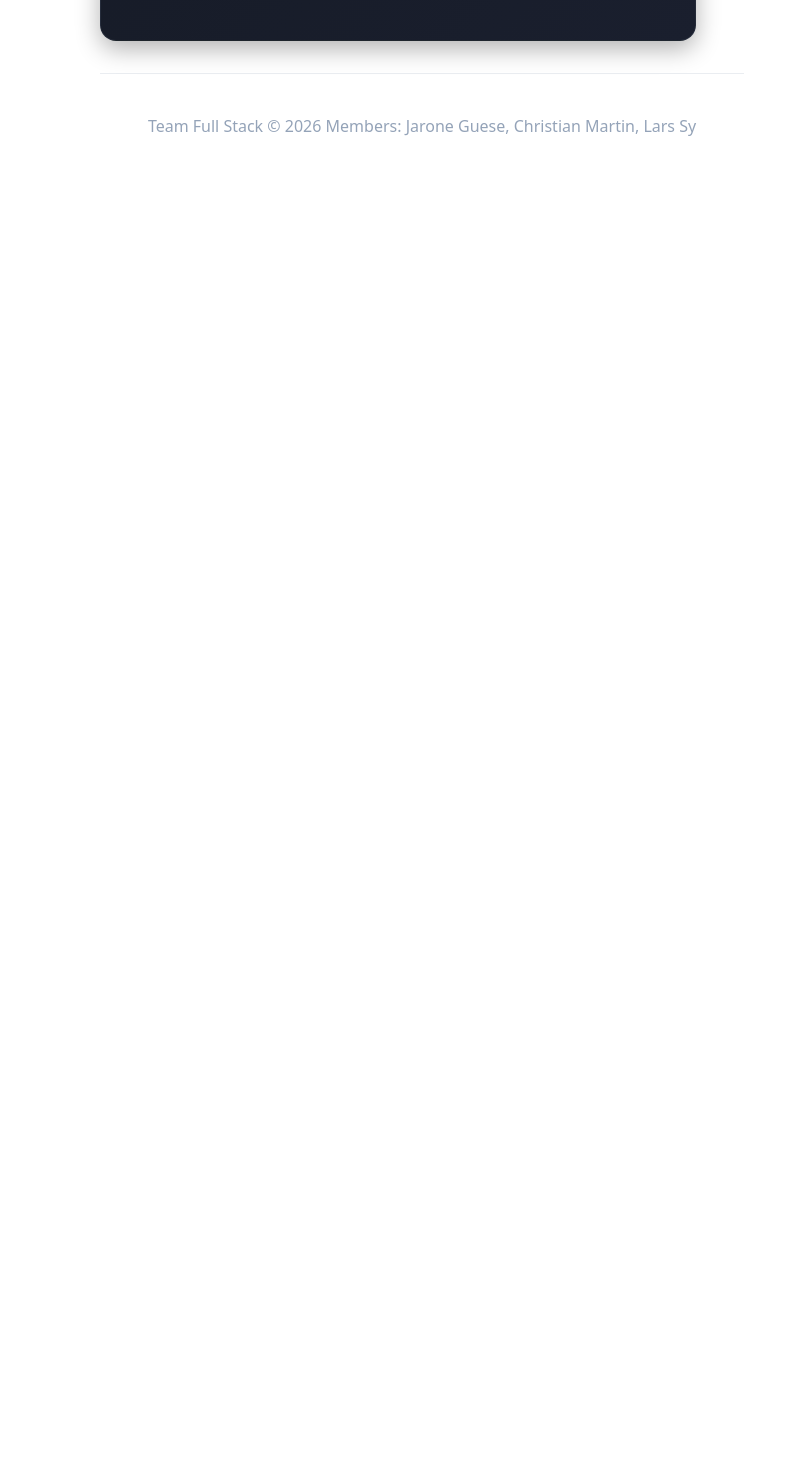
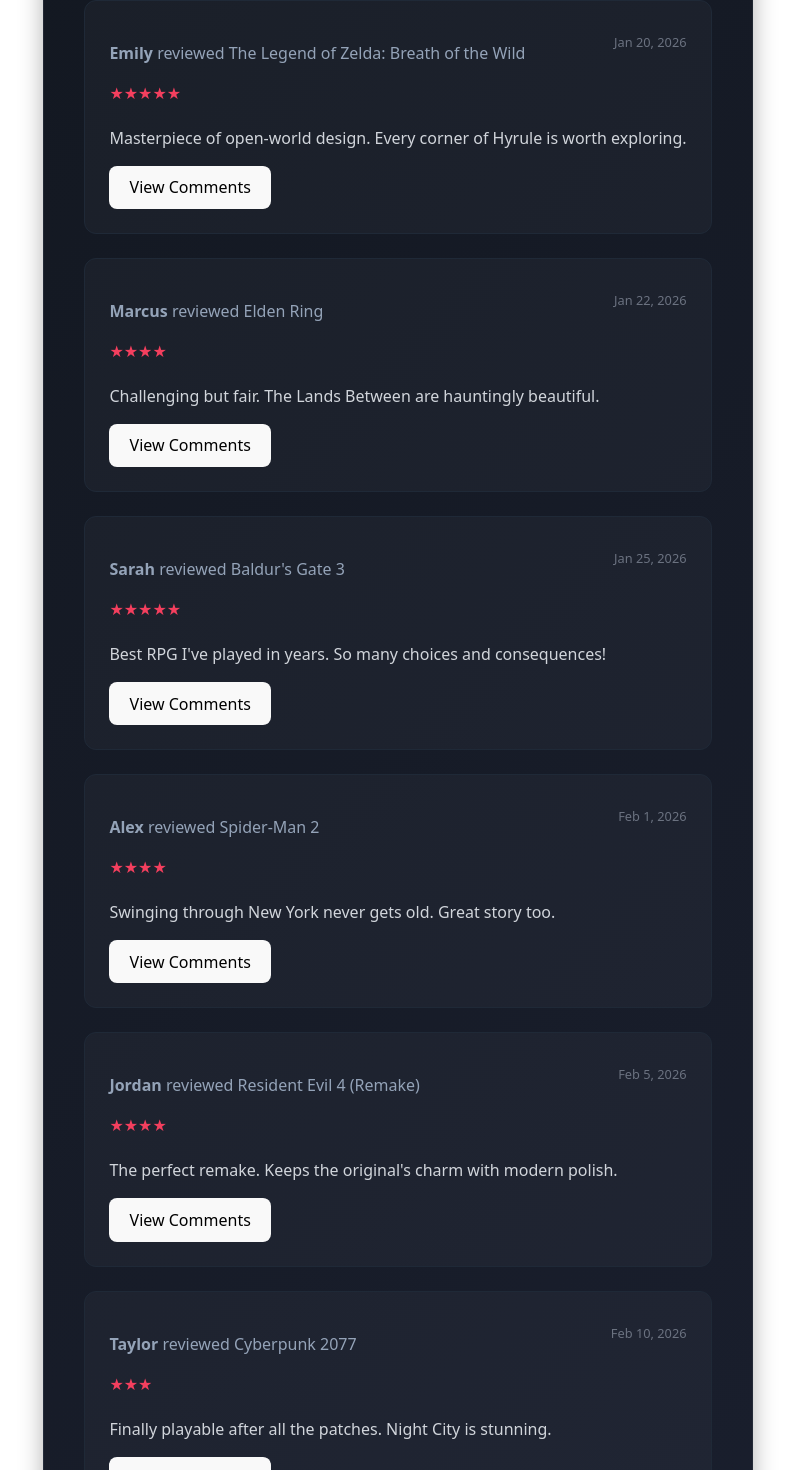
Before and after one commit to jguese3/full-stack-project, a React (Vite) app: page /reviews in a window 1280 px wide. Shown: the part 1840-3310 px from the top of the page, without its empty margins (242-1037 px from the left). Before the commit the page ends 2018 px from the top, so only its background shows below. Built offline with nearby package versions, Linux system fonts and the light colour scheme.

Commit message:
Updated data to become my testdata file

```diff
--- a/src/data/commentsdata.ts
+++ b/src/data/commentsdata.ts
@@ -22,4 +22,67 @@
     text: "Great game for relaxation.",
     date: "Jan 19, 2026",
   },
+  {
+    id: 4,
+    reviewId: 3,
+    username: "ActionFan",
+    text: "The combat is so satisfying!",
+    date: "Jan 20, 2026",
+  },
+  {
+    id: 5,
+    reviewId: 4,
+    username: "ZeldaFan92",
+    text: "This game changed the open-world genre forever.",
+    date: "Jan 21, 2026",
+  },
+  {
+    id: 6,
+    reviewId: 4,
+    username: "ExplorerGamer",
+    text: "I spent 200 hours and still finding new things!",
+    date: "Jan 22, 2026",
+  },
+  {
+    id: 7,
+    reviewId: 5,
+    username: "SoulsBorne",
+    text: "FromSoftware does it again!",
+    date: "Jan 23, 2026",
+  },
+  {
+    id: 8,
+    reviewId: 6,
+    username: "RPGLover",
+    text: "The dialogue options are endless!",
+    date: "Jan 26, 2026",
+  },
+  {
+    id: 9,
+    reviewId: 7,
+    username: "MarvelFan",
+    text: "Both Peter and Miles are amazing protagonists.",
+    date: "Feb 2, 2026",
+  },
+  {
+    id: 10,
+    reviewId: 8,
+    username: "HorrorGamer",
+    text: "Scared me just as much as the original!",
+    date: "Feb 6, 2026",
+  },
+  {
+    id: 11,
+    reviewId: 9,
+    username: "TechEnthusiast",
+    text: "The ray tracing is absolutely stunning.",
+    date: "Feb 11, 2026",
+  },
+  {
+    id: 12,
+    reviewId: 10,
+    username: "ChallengeSeeker",
+    text: "Beat it without dying once. Took me 6 months!",
+    date: "Feb 16, 2026",
+  },
 ];
--- a/src/data/reviewdata.ts
+++ b/src/data/reviewdata.ts
@@ -28,4 +28,67 @@
     review: "played this game 67 times and died 67 times",
     likes: 67,
   },
+  {
+    id: 4,
+    username: "Emily",
+    game: "The Legend of Zelda: Breath of the Wild",
+    rating: 5,
+    date: "Jan 20, 2026",
+    review: "Masterpiece of open-world design. Every corner of Hyrule is worth exploring.",
+    likes: 203,
+  },
+  {
+    id: 5,
+    username: "Marcus",
+    game: "Elden Ring",
+    rating: 4.5,
+    date: "Jan 22, 2026",
+    review: "Challenging but fair. The Lands Between are hauntingly beautiful.",
+    likes: 142,
+  },
+  {
+    id: 6,
+    username: "Sarah",
+    game: "Baldur's Gate 3",
+    rating: 5,
+    date: "Jan 25, 2026",
+    review: "Best RPG I've played in years. So many choices and consequences!",
+    likes: 189,
+  },
+  {
+    id: 7,
+    username: "Alex",
+    game: "Spider-Man 2",
+    rating: 4,
+    date: "Feb 1, 2026",
+    review: "Swinging through New York never gets old. Great story too.",
+    likes: 98,
+  },
+  {
+    id: 8,
+    username: "Jordan",
+    game: "Resident Evil 4 (Remake)",
+    rating: 4.5,
+    date: "Feb 5, 2026",
+    review: "The perfect remake. Keeps the original's charm with modern polish.",
+    likes: 156,
+  },
+  {
+    id: 9,
+    username: "Taylor",
+    game: "Cyberpunk 2077",
+    rating: 3,
+    date: "Feb 10, 2026",
+    review: "Finally playable after all the patches. Night City is stunning.",
+    likes: 74,
+  },
+  {
+    id: 10,
+    username: "Morgan",
+    game: "Sekiro: Shadows Die Twice",
+    rating: 5,
+    date: "Feb 15, 2026",
+    review: "Brutal difficulty but the combat system is pure perfection.",
+    likes: 221,
+  },
 ];
```
